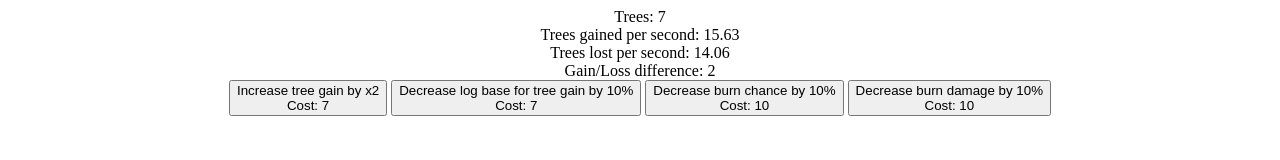
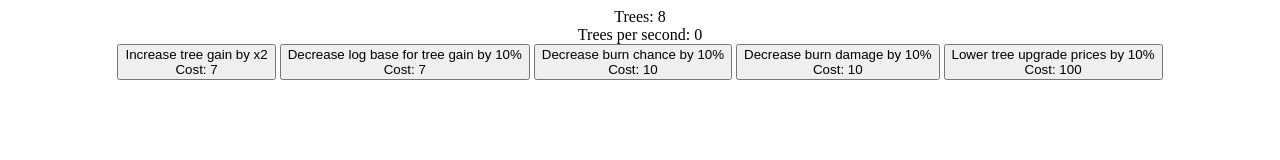
Before and after one commit to Shaddaaa/TheForest, a plain HTML site: page index.html in a window 1280 px wide. Drawn offline with Linux system fonts and the light colour scheme.

Commit message:
added a lower all prices button changed some function naming

```diff
--- a/index.html
+++ b/index.html
@@ -18,6 +18,7 @@
 				<button id="lowerTreeLogBase" type="button" onclick="upgrade(1)"></button>
 				<button id="lowerBurnChance" type="button" onclick="upgrade(2)"></button>
 				<button id="lowerBurnPercentage" type="button" onclick="upgrade(3)"></button>
+				<button id="lowerPrices" type="button" onclick="upgrade(4)">text</button>
 			</div>
 		</body>
 </html>
--- a/res/scripts/game.js
+++ b/res/scripts/game.js
@@ -34,7 +34,8 @@ let game = {
 		constantTreeMult:7,
 		lowerTreeLogBase:7,
 		lowerBurnChance:10,
-		lowerBurnPercentage:10
+		lowerBurnPercentage:10,
+		lowerPrices:100
 	}
 }
 
@@ -54,26 +55,28 @@ function gameLoop() {
 		gameLoopInterval = setInterval(gameLoop, game.updateSpeed);
 	}
 
-	game.trees += gainTrees();
-	game.trees -= loseTrees();
+	game.trees += treesThisTick();
 	if(isNaN(game.trees) || game.trees < 1)
 		game.trees = 1;
 }
 
-function gainTrees() {
-	var ret = (getOptimisedTreeBaseLog(game.trees, game.treeGrowthBase)+0.5) * game.constantTreeMult;
-	return ret;
+function treesThisTick() {
+	return treeGainThisTick() - treeLossThisTick();
 }
 
-function loseTrees() {
-	var ret = 0;
+function treeLossThisTick() {
+	var loss = 0;
 	if(game.burnChance>Math.random())
-		ret = game.trees*game.burnPercentage;
-	return ret;
+		loss = game.trees*game.burnPercentage;
+	return loss;
 }
 
-function averageTreeLoss() {
-	return game.burnChance * game.burnPercentage * game.trees;
+function treeGainThisTick() {
+	return (getOptimisedTreeBaseLog(game.trees, game.treeGrowthBase)+0.5) * game.constantTreeMult;
+}
+
+function averageTreesPerTick() {
+	return treeGainThisTick() - game.burnChance * game.burnPercentage * game.trees;
 }
 
 function draw() {
@@ -82,21 +85,18 @@ function draw() {
 		game.currentDrawSpeed = game.drawSpeed;
 		drawInterval = setInterval(draw, game.drawSpeed);
 	}
-	let gain = Math.round(gainTrees()*100*TPS)/100;
-	let loss = Math.round(averageTreeLoss()*100*TPS)/100;
 	DIVtreeDisplay.innerHTML = "Trees: " + Math.round(game.trees);
-	DIVtreesGainerPerSecond.innerHTML = "Trees gained per second: " + gain;
-	DIVtreesLostPerSecond.innerHTML = "Trees lost per second: " + loss;
-	DIVtreesDifference.innerHTML = "Gain/Loss difference: " + Math.round(gain-loss);
+	DIVtreesDifference.innerHTML = "Trees per second: " + Math.round(averageTreesPerTick()*100*TPS)/100;
 
 	drawShop();
 }
 
 function drawShop() {
-	document.getElementById("constantTreeMult").innerHTML="Increase tree gain by x2" +"<br>"+ "Cost: " + game.shopCosts.constantTreeMult;
-	document.getElementById("lowerTreeLogBase").innerHTML="Decrease log base for tree gain by 10%" +"<br>"+ "Cost: " + game.shopCosts.lowerTreeLogBase;;
-	document.getElementById("lowerBurnChance").innerHTML="Decrease burn chance by 10%" +"<br>"+ "Cost: " + game.shopCosts.lowerBurnChance;;
-	document.getElementById("lowerBurnPercentage").innerHTML="Decrease burn damage by 10%" +"<br>"+ "Cost: " + game.shopCosts.lowerBurnPercentage;;
+	document.getElementById("constantTreeMult").innerHTML="Increase tree gain by x2" +"<br>"+ "Cost: " + Math.round(game.shopCosts.constantTreeMult);
+	document.getElementById("lowerTreeLogBase").innerHTML="Decrease log base for tree gain by 10%" +"<br>"+ "Cost: " + Math.round(game.shopCosts.lowerTreeLogBase);
+	document.getElementById("lowerBurnChance").innerHTML="Decrease burn chance by 10%" +"<br>"+ "Cost: " + Math.round(game.shopCosts.lowerBurnChance);
+	document.getElementById("lowerBurnPercentage").innerHTML="Decrease burn damage by 10%" +"<br>"+ "Cost: " + Math.round(game.shopCosts.lowerBurnPercentage);
+	document.getElementById("lowerPrices").innerHTML="Lower tree upgrade prices by 10%" +"<br>"+ "Cost: " + Math.round(game.shopCosts.lowerPrices);
 }
 
 function upgrade(id) {
@@ -129,6 +129,19 @@ function upgrade(id) {
 				game.trees -= game.shopCosts.lowerBurnPercentage;
 			}
 			break;
+		case 4:
+			if(game.shopCosts.lowerPrices <= game.trees) {
+				game.trees -= game.shopCosts.lowerPrices;
+				for (var key in game.shopCosts) {
+   		 			if (game.shopCosts.hasOwnProperty(key)) {
+        				game.shopCosts[key] *= 0.9;
+        				console.log(key);
+    				}
+				}
+				game.shopCosts.lowerPrices *= 1/0.9 * 10;
+			}
+			console.log("f");
+			break;
 		default:
 			console.log("Error. There is no upgrade with the id: " + id);
 	}
```
